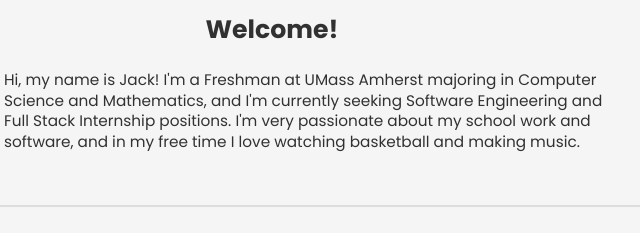
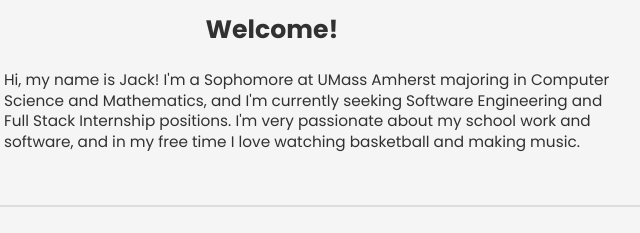
Before and after one commit to jackbisceglia/personalsitev2, a Gatsby site: page / in a window 1280 px wide. Shown: the part 494-727 px from the top of the page, 368-1008 px from the left. Built offline with nearby package versions, Linux system fonts and the light colour scheme; Gatsby itself is replaced by a stand-in of ours.

Commit message:
School year updated in index.js #about

```diff
--- a/src/pages/index.js
+++ b/src/pages/index.js
@@ -34,7 +34,7 @@ const IndexPage = () => (
       <h1 className="welcome" style={{marginTop: '10px', marginBottom: '0'}}>Welcome!</h1>
       <div className="introduction">
         <div className="photo"></div>
-        <p>Hi, my name is Jack! I'm a Freshman at UMass Amherst majoring in Computer Science and Mathematics, and I'm currently seeking Software Engineering and Full Stack Internship positions. I'm very passionate about my school work and software, and in my free time I love watching basketball and making music.</p>
+        <p>Hi, my name is Jack! I'm a Sophomore at UMass Amherst majoring in Computer Science and Mathematics, and I'm currently seeking Software Engineering and Full Stack Internship positions. I'm very passionate about my school work and software, and in my free time I love watching basketball and making music.</p>
       </div>
       <div className="breakline"></div>
 
```
